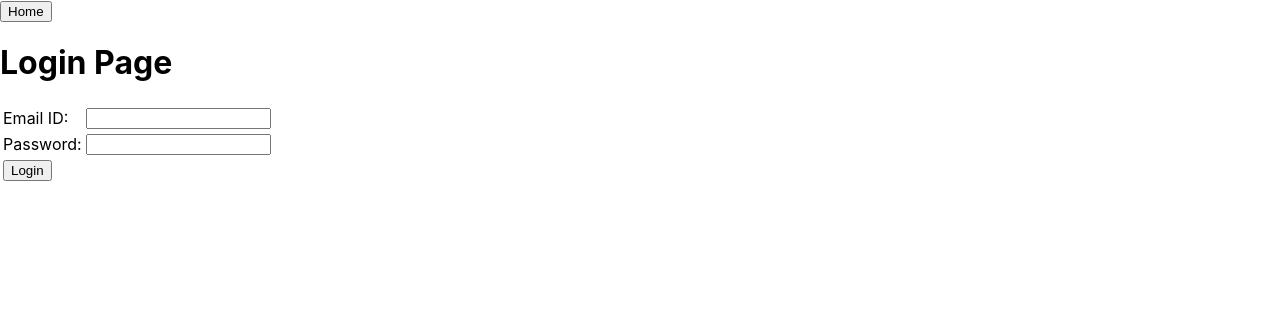
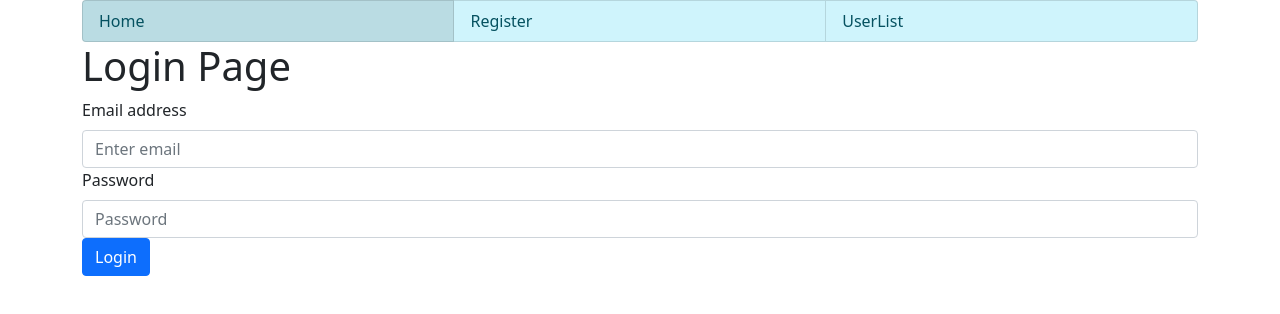
Before and after one commit to msfi-maneeshg/react-demo, a React (Create React App) app: page / in a window 1280 px wide. Both pictures are taken after a click on the button "Login". Shown: the top 314 px of the page. Built offline with nearby package versions, Linux system fonts and the light colour scheme.

Commit message:
update the code

```diff
--- a/package.json
+++ b/package.json
@@ -7,7 +7,9 @@
     "@testing-library/jest-dom": "^5.12.0",
     "@testing-library/react": "^11.2.6",
     "@testing-library/user-event": "^12.8.3",
+    "bootstrap": "^5.0.0",
     "react": "^17.0.2",
+    "react-bootstrap": "^1.5.2",
     "react-dom": "^17.0.2",
     "react-scripts": "4.0.3",
     "web-vitals": "^1.1.1"
@@ -18,7 +20,7 @@
     "test": "react-scripts test",
     "eject": "react-scripts eject",
     "predeploy": "npm run build",
-  	"deploy": "gh-pages -d build"
+    "deploy": "gh-pages -d build"
   },
   "eslintConfig": {
     "extends": [
--- a/src/Home.jsx
+++ b/src/Home.jsx
@@ -2,6 +2,7 @@ import React from 'react'
 import Login from './Login';
 import Registration from './Registration';
 import UserList from './UserList';
+import { Container,Row,Col,ListGroup   } from 'react-bootstrap';
 
 class Home extends React.Component{
 
@@ -15,39 +16,63 @@ class Home extends React.Component{
     }
 
     render(){
+        let headerMenu = (<>
+                        <ListGroup.Item action variant="info"  onClick={() => this.changePage('login')}>Login</ListGroup.Item>
+                        <ListGroup.Item action variant="info" onClick={() => this.changePage('register')}>Register</ListGroup.Item>
+                        <ListGroup.Item action variant="info" onClick={() => this.changePage('list')}>UserList</ListGroup.Item>
+                        </>);
+        if(this.state.pageID.toString() === "login"){
+            headerMenu = (<>
+                <ListGroup.Item action variant="info"  onClick={() => this.changePage('home')}>Home</ListGroup.Item>
+                <ListGroup.Item action variant="info" onClick={() => this.changePage('register')}>Register</ListGroup.Item>
+                <ListGroup.Item action variant="info" onClick={() => this.changePage('list')}>UserList</ListGroup.Item>
+                </>);
+        }else if(this.state.pageID.toString() === "list"){
+            headerMenu = (<>
+                <ListGroup.Item action variant="info"  onClick={() => this.changePage('home')}>Home</ListGroup.Item>
+                <ListGroup.Item action variant="info"  onClick={() => this.changePage('login')}>Login</ListGroup.Item>
+                <ListGroup.Item action variant="info" onClick={() => this.changePage('register')}>Register</ListGroup.Item>
+                </>);
+        }else if(this.state.pageID.toString() === "register"){
+            headerMenu = (<>
+                <ListGroup.Item action variant="info"  onClick={() => this.changePage('home')}>Home</ListGroup.Item>
+                <ListGroup.Item action variant="info"  onClick={() => this.changePage('login')}>Login</ListGroup.Item>
+                <ListGroup.Item action variant="info" onClick={() => this.changePage('list')}>UserList</ListGroup.Item>
+                </>);
+        }
+
         let homePage = (
-            <>
-                <button onClick={() => this.changePage('login')}>Login</button>
-                <button onClick={() => this.changePage('register')}>Register</button>
-                <button onClick={() => this.changePage('list')}>UserList</button>
-            </>
+
+                <Row>
+                    <Col>
+                        <ListGroup horizontal>
+                            {headerMenu}
+                        </ListGroup>
+                    </Col>
+                </Row>
+
         );
-        let header = (
-            <button onClick={() => this.changePage('home')}>Home</button>
+        let bodyContainer = (
+            <div>
+                <h1>Home Page</h1>
+            </div>
         );
+
         if (this.state.pageID.toString() === "login"){
-            return (
-                <>
-                    {header}
-                    <Login onClick={() => this.changePage('home')}/>
-                </>
+            bodyContainer = <Login onClick={() => this.changePage('home')}/>;
+        }else if (this.state.pageID.toString() === "register"){
+            bodyContainer = <Registration />;
+        }else if (this.state.pageID.toString() === "list"){
+            bodyContainer = <UserList />;
+        }
+        return (
+            <Container>
+                {homePage}
+                <Row>
+                    {bodyContainer}
+                </Row>
+            </Container>
             );
-        }else if (this.state.pageID.toString() === "register"){
-            return (
-                <>
-                    {header}
-                    <Registration />
-                </>
-            );
-        }else if (this.state.pageID.toString() === "list"){
-            return (
-                <>
-                    {header}
-                    <UserList />
-                </>
-            );
-        }
-        return homePage;
     }
 }
 
--- a/src/Login.jsx
+++ b/src/Login.jsx
@@ -1,4 +1,5 @@
 import React from 'react'
+import {Form,Button,Alert   } from 'react-bootstrap';
 
 class Login extends React.Component{
     constructor(props){
@@ -11,7 +12,8 @@ class Login extends React.Component{
         this.state = {
             email : inputFieldComponent,
             password:inputFieldComponent,
-            isLogin : false
+            isLogin : false,
+            isShowAlertMessage:false
         }
     }
     setFormValue(e){
@@ -75,7 +77,7 @@ class Login extends React.Component{
                     if (this.state.isStatusOK){
                         this.setState({ responseData: data.content,isLogin:true })
                     }else{
-                        this.setState({ responseData: data.error,isLogin:false })
+                        this.setState({ responseData: data.error,isLogin:false,isShowAlertMessage :true })
                     }
 
                 });
@@ -99,7 +101,11 @@ class Login extends React.Component{
 
     }
 
+    closeAlertMessage(){
+        this.setState({isShowAlertMessage :false})
+    }
     render(){
+
         if(this.state.isLogin){
             return(
                 <UserDashboard userData={this.state.responseData} onClick={() => this.props.onClick()} />
@@ -108,26 +114,21 @@ class Login extends React.Component{
             return(
                 <>
                     <h1>Login Page</h1>
-                   {this.state.isSubmit?(<label style={{color:(this.state.isStatusOK?"green":"red")}}>{this.state.responseData}</label>):''}
-                    <form onSubmit={(e) => this.submitLoginDetails(e)}>
-                        <table>
-                            <tbody>
-                                <tr>
-                                    <td>Email ID:</td>
-                                    <td><input type="text" value={this.state.email.value} name="email" onChange={(e)=> this.setFormValue(e)} /></td>
-                                    <td><ValidationError filedInfo={this.state.email}/></td>
-                                </tr>
-                                <tr>
-                                    <td>Password:</td>
-                                    <td><input type="password" value={this.state.password.value} name="password" onChange={(e)=> this.setFormValue(e)} /></td>
-                                    <td><ValidationError filedInfo={this.state.password}/></td>
-                                </tr>
-                                <tr>
-                                    <td><input type="submit" value="Login" /></td>
-                                </tr>
-                            </tbody>
-                        </table>
-                    </form>
+                    <Alert show={this.state.isShowAlertMessage} variant='danger' onClose={() => this.closeAlertMessage()}  dismissible>{this.state.responseData}</Alert>
+                    <Form onSubmit={(e) => this.submitLoginDetails(e)}>
+                        <Form.Group controlId="email">
+                            <Form.Label>Email address</Form.Label>
+                            <Form.Control type="email" value={this.state.email.value} name="email" onChange={(e)=> this.setFormValue(e)} placeholder="Enter email" />
+                            <Form.Text><ValidationError filedInfo={this.state.email}/></Form.Text>
+                        </Form.Group>
+
+                        <Form.Group controlId="password">
+                            <Form.Label>Password</Form.Label>
+                            <Form.Control type="password" value={this.state.password.value} name="password" onChange={(e)=> this.setFormValue(e)} placeholder="Password" />
+                            <Form.Text><ValidationError filedInfo={this.state.password}/></Form.Text>
+                        </Form.Group>
+                        <Button variant="primary" type="submit">Login</Button>
+                    </Form>
                 </>
             );
         }
--- a/src/index.js
+++ b/src/index.js
@@ -2,6 +2,7 @@ import React from 'react';
 import ReactDOM from 'react-dom';
 import './index.css';
 import Home from './Home';
+import 'bootstrap/dist/css/bootstrap.min.css';
 // import reportWebVitals from './reportWebVitals';
 function getWelcomeMessage(){
   // const user = {fName:"Maneesh",lName:"Goyal"}
```
Also changed, not shown: 1 other file (tests, documents, lock files or other folders).
